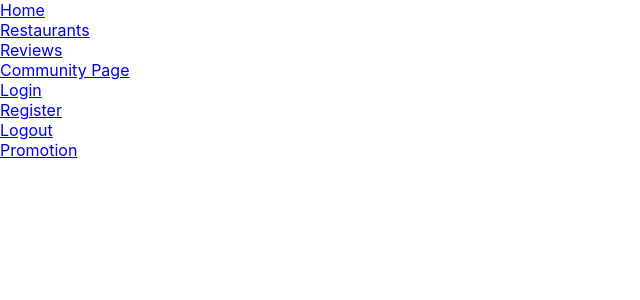
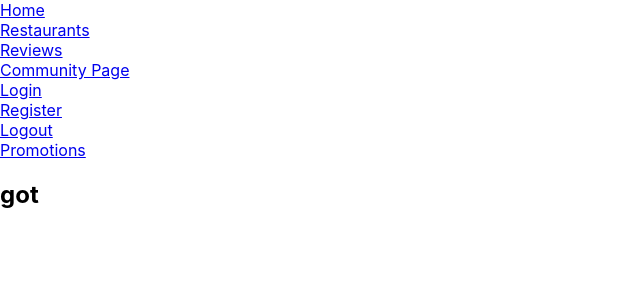
Before and after one commit to Xeloboyo/ASDG5_Project, a React (Create React App) app in the folder client/: page /promotions in a window 1280 px wide. Shown: the top 300 px of the page, without its empty margins (0-640 px from the left). Built offline with nearby package versions, Linux system fonts and the light colour scheme.

Commit message:
added promotions adn community page to app.js

```diff
--- a/client/src/App.js
+++ b/client/src/App.js
@@ -2,13 +2,25 @@ import "./App.css";
 import React, { useEffect } from "react";
 import { BrowserRouter as Router, Route, Switch } from "react-router-dom";
 import NavigationBar from "./Component/NavigationBar";
+import CommunityPage from "./Component/CommunityPage";
+import Promotions from "./Component/Promotions";
 require("dotenv").config(); //
 
 function App() {
   return (
     <Router>
       <Switch>
-        <NavigationBar />
+        <Route path="/communitypage">
+          <NavigationBar />
+          <CommunityPage />
+        </Route>
+        <Route path="/promotions">
+          <NavigationBar />
+          <Promotions />
+        </Route>
+        <Route path="/">
+          <NavigationBar />
+        </Route>
       </Switch>
     </Router>
   );
--- /dev/null
+++ b/client/src/Component/CommunityPage.js
@@ -0,0 +1,11 @@
+import React from "react";
+
+function CommunityPage() {
+  return (
+    <div>
+      <h1>hellp</h1>
+    </div>
+  );
+}
+
+export default CommunityPage;
--- a/client/src/Component/NavigationBar.js
+++ b/client/src/Component/NavigationBar.js
@@ -19,7 +19,7 @@ function NavigationBar() {
           <span className="header__optionLineOne">Reviews</span>
         </div>
       </Link>
-      <Link to="/communityPage">
+      <Link to="/communitypage">
         <div className="header__option">
           <span className="header__optionLineOne">Community Page</span>
         </div>
@@ -39,9 +39,9 @@ function NavigationBar() {
           <span className="header__optionLineOne">Logout</span>
         </div>
       </Link>
-      <Link to="/promotion">
+      <Link to="/promotions">
         <div className="header__option">
-          <span className="header__optionLineOne">Promotion</span>
+          <span className="header__optionLineOne">Promotions</span>
         </div>
       </Link>
     </div>
--- /dev/null
+++ b/client/src/Component/Promotions.js
@@ -0,0 +1,11 @@
+import React from "react";
+
+function Promotions() {
+  return (
+    <div>
+      <h2>got</h2>
+    </div>
+  );
+}
+
+export default Promotions;
```
